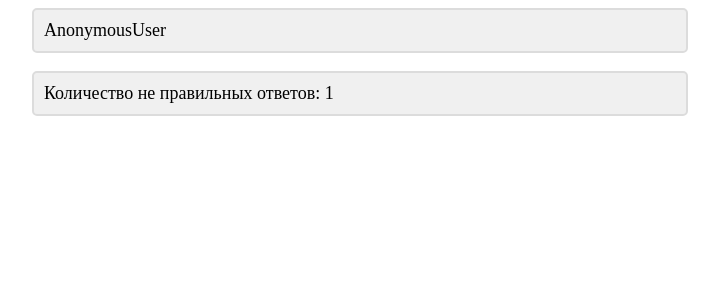
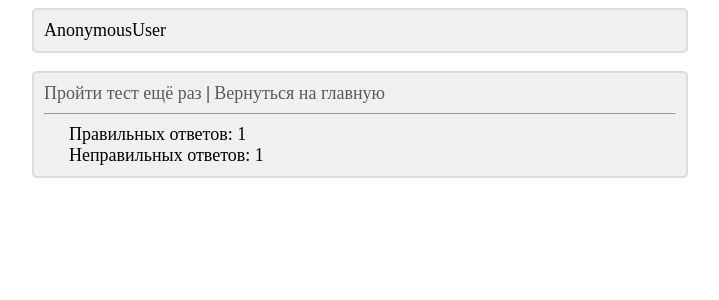
Before and after one commit to SergeyLebidko/WebTester, a Django app: template main/templates/main/test_statistic.html in a window 1280 px wide. Shown: the top 300 px of the page, without its empty margins (280-999 px from the left). Run offline with Django 3.2, Linux system fonts and the light colour scheme; the template is opened without the code that fills it: most values are stand-ins (such as "Sample title", 1, 10 or a date in 2020).

Commit message:
Незначительная правка шаблонов

```diff
--- a/main/static/main/style.css
+++ b/main/static/main/style.css
@@ -12,12 +12,12 @@
 
 /* Блок для вывода вопросов теста */
 .block_with_margin{
-    margin-left: 20px;
+    margin-left: 25px;
 }
 
 /* Стиль для ссылок */
 a {
-    color: RGB(70, 70, 70);
+    color: RGB(90, 90, 90);
     text-decoration: none;
 }
 
--- a/main/templates/main/invalid_answer_count.html
+++ b/main/templates/main/invalid_answer_count.html
@@ -8,7 +8,7 @@
         </a>
         или
         <a href="{% url 'main:index' %}">
-            венуться на главную
+            вернуться на главную
         </a>
     </div>
 {%  endblock %}
--- a/main/templates/main/test_statistic.html
+++ b/main/templates/main/test_statistic.html
@@ -2,6 +2,18 @@
 
 {% block content %}
     <div class="basic_block">
-        Количество не правильных ответов: {{ wrong_answers_count }}
+        <a href="{% url 'main:test_page' test_group_id=test_group_id test_id=test_id %}">
+            Пройти тест ещё раз
+        </a>
+        |
+        <a href="{% url 'main:index' %}">
+            Вернуться на главную
+        </a>
+        <hr>
+        <div class="block_with_margin">
+            Правильных ответов: {{ correct_answer_count }}
+            <br>
+            Неправильных ответов: {{ incorrect_answer_count }}
+        </div>
     </div>
 {% endblock %}
```
Also changed, not shown: main/views.py (+15 -4 lines).
